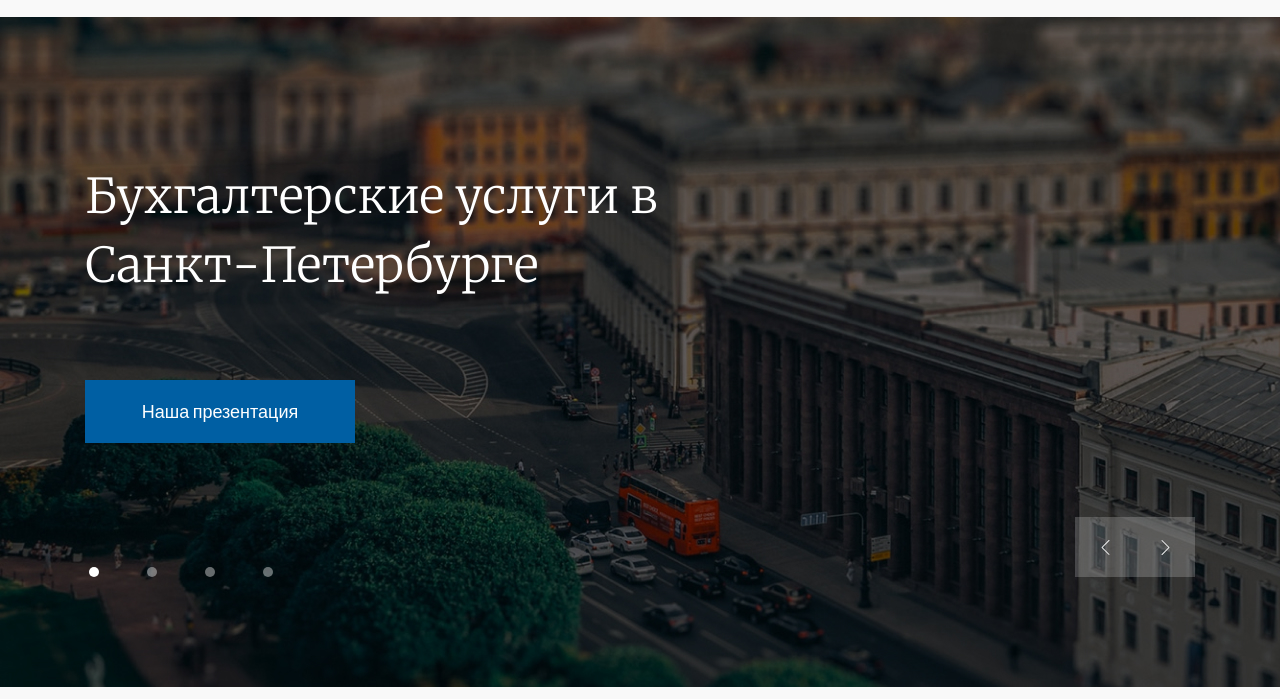
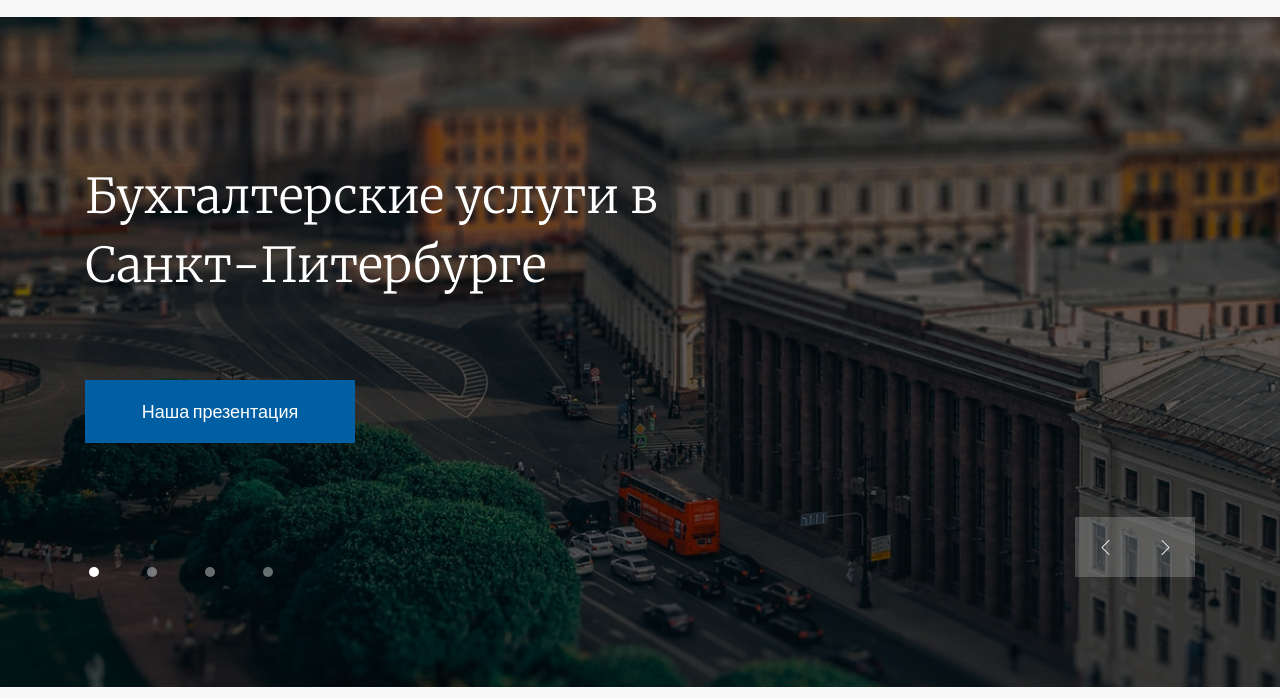
Before and after one commit to Bayan3421/laylout-1, a plain HTML site: page index.html in a window 1280 px wide. Shown: the part 101-800 px from the top of the page. Drawn offline with nearby package versions, Linux system fonts and the light colour scheme.

Commit message:
Test commit

```diff
--- a/index.html
+++ b/index.html
@@ -82,7 +82,7 @@
           </div>
           <div class="wrapper">
             <div class="promo_wrap">
-              <div class="promo_title title"> Бухгалтерские услуги в Санкт-Петербурге</div>
+              <div class="promo_title title"> Бухгалтерские услуги в Санкт-Питербурге</div>
               <button class="promo_btn btn">Наша презентация</button>
             </div>
           </div>
```
